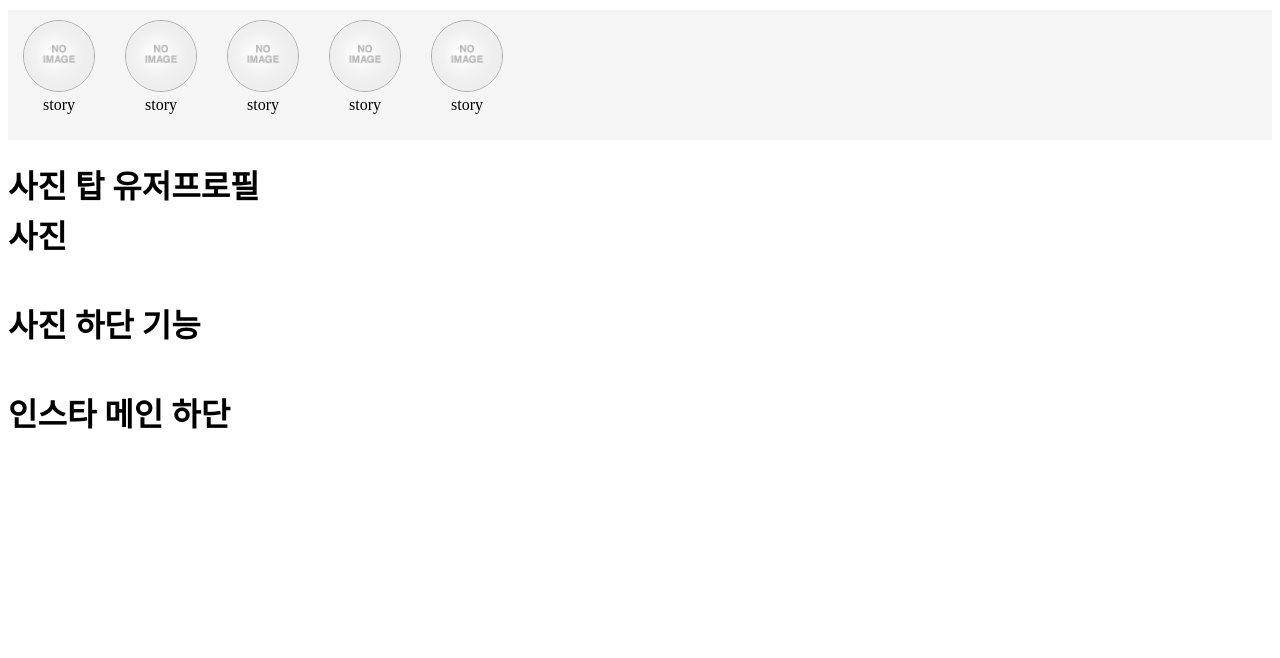
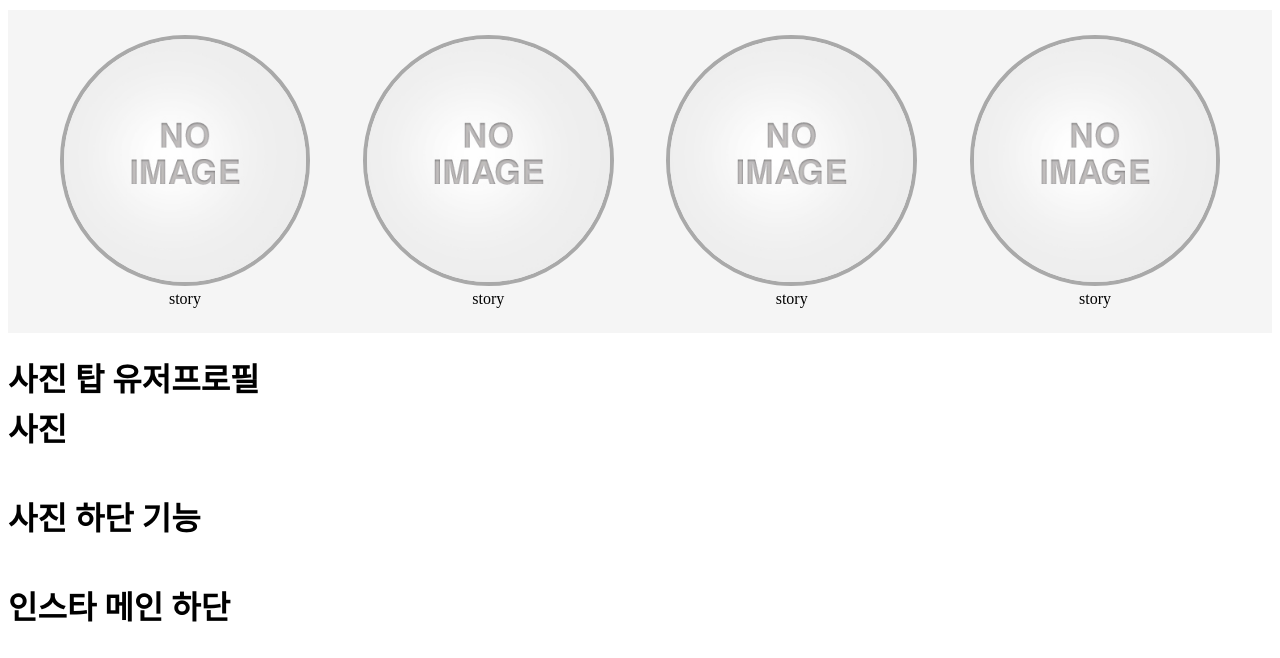
Before and after one commit to holdin3131/instagram_clone_01, a plain HTML site: page index.html in a window 1280 px wide. Shown: the part 186-844 px from the top of the page. Before the commit the page ends 800 px from the top, so only its background shows below. Drawn offline with Linux system fonts and the light colour scheme.

Commit message:
storyline layout fixed and storyline margin,img horizontal,vertical adjustment

```diff
--- a/index.html
+++ b/index.html
@@ -32,10 +32,8 @@
                 <img src="./insta/noimg.jpeg"alt="스토리사진">
                 <p>story</p>
             </div>
-            <div class="items">
-                <img src="./insta/noimg.jpeg"alt="스토리사진">
-                <p>story</p>
-            </div>
+
+
         </div>
       </div>
 
--- a/style.css
+++ b/style.css
@@ -7,7 +7,6 @@
 #insta_main{
   display: flex;
   flex-direction: column;
-
 
 }
 #insta_main_top{
@@ -19,39 +18,40 @@
   align-items : center;
 }
 #insta_main_top #logo{
-width: 40%;
+  width: 40%;
 
 }
 
 #insta_story_line{
-  height :120px;
-  padding-top: 10px;
-  padding-bottom: ;
+
   background-color: whitesmoke;
 
 }
 
-.story_line_item{
-
+#insta_story_line .story_line_item{
+  margin : 2% 2%;
   display: flex;
-flex-direction: row;
+  flex-direction: row;
+  justify-content: space-around;
+  align-items: center;
+  text-align: center;
 
 }
 
-.items{
-  height: 100px;
-  margin-left: 15px;
-  margin-right: 15px;
-  text-align: center;
+#insta_story_line .story_line_item .items{
+  align-items: center;
+  /*height: 100px;*/
+  /*margin-left: 15px;*/
+  /*margin-right: 15px;*/
+  /*text-align: center;*/
 }
-.items>img{
-  width: 70px;
-  height: 70px;
+#insta_story_line .story_line_item .items > img{
+  width: 80%;
   border-radius: 100%;
-  border: 1px darkgrey solid;
+  border: 0.5vh darkgrey solid;
 }
-.items>p{
-  margin-top: 0px;
+#insta_story_line .story_line_item .items > p{
+  margin : auto;
 }
 
 
```
